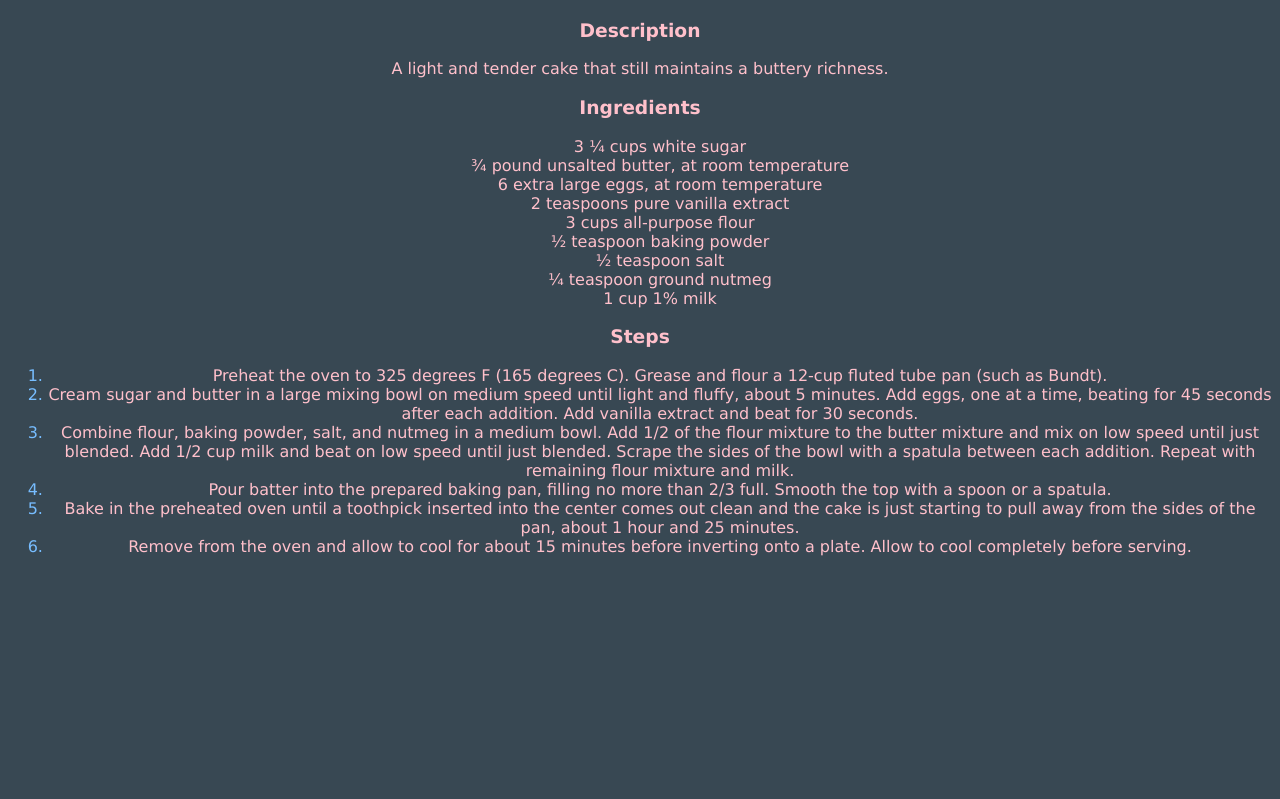
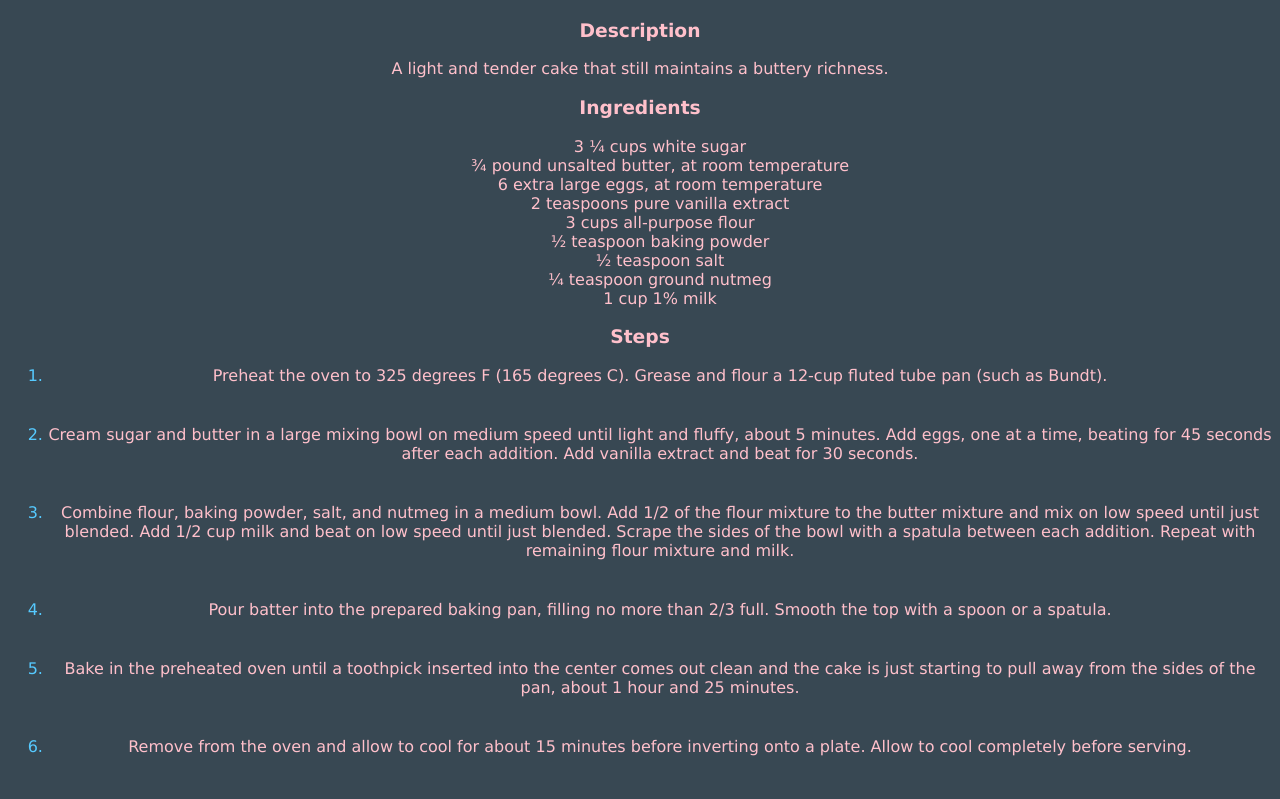
Before and after one commit to Anoosferatu/odin-recipes, a plain HTML site: page recipes/pound-cake.html in a window 1280 px wide. Shown: the part 511-1310 px from the top of the page. Before the commit the page ends 1083 px from the top, so only its background shows below. Drawn offline with Linux system fonts and the light colour scheme.

Commit message:
Added padding to lists

```diff
--- a/recipes/pound-cake.html
+++ b/recipes/pound-cake.html
@@ -26,12 +26,12 @@
     </ul>
     <h3>Steps</h3>
     <ol>
-        <li>Preheat the oven to 325 degrees F (165 degrees C). Grease and flour a 12-cup fluted tube pan (such as Bundt).</li>
-        <li>Cream sugar and butter in a large mixing bowl on medium speed until light and fluffy, about 5 minutes. Add eggs, one at a time, beating for 45 seconds after each addition. Add vanilla extract and beat for 30 seconds.</li>
-        <li>Combine flour, baking powder, salt, and nutmeg in a medium bowl. Add 1/2 of the flour mixture to the butter mixture and mix on low speed until just blended. Add 1/2 cup milk and beat on low speed until just blended. Scrape the sides of the bowl with a spatula between each addition. Repeat with remaining flour mixture and milk.</li>
-        <li>Pour batter into the prepared baking pan, filling no more than 2/3 full. Smooth the top with a spoon or a spatula.</li>
-        <li>Bake in the preheated oven until a toothpick inserted into the center comes out clean and the cake is just starting to pull away from the sides of the pan, about 1 hour and 25 minutes.</li>
-        <li>Remove from the oven and allow to cool for about 15 minutes before inverting onto a plate. Allow to cool completely before serving.</li>
+        <li class="step">Preheat the oven to 325 degrees F (165 degrees C). Grease and flour a 12-cup fluted tube pan (such as Bundt).</li>
+        <li class="step">Cream sugar and butter in a large mixing bowl on medium speed until light and fluffy, about 5 minutes. Add eggs, one at a time, beating for 45 seconds after each addition. Add vanilla extract and beat for 30 seconds.</li>
+        <li class="step">Combine flour, baking powder, salt, and nutmeg in a medium bowl. Add 1/2 of the flour mixture to the butter mixture and mix on low speed until just blended. Add 1/2 cup milk and beat on low speed until just blended. Scrape the sides of the bowl with a spatula between each addition. Repeat with remaining flour mixture and milk.</li>
+        <li class="step">Pour batter into the prepared baking pan, filling no more than 2/3 full. Smooth the top with a spoon or a spatula.</li>
+        <li class="step">Bake in the preheated oven until a toothpick inserted into the center comes out clean and the cake is just starting to pull away from the sides of the pan, about 1 hour and 25 minutes.</li>
+        <li class="step">Remove from the oven and allow to cool for about 15 minutes before inverting onto a plate. Allow to cool completely before serving.</li>
     </ol>
 </body>
 </html>
--- a/style.css
+++ b/style.css
@@ -22,4 +22,9 @@
     list-style: none;
 
 }
-li::marker {color: rgb(119, 189, 255);}
+
+li::marker {color: rgb(86, 202, 255);}
+
+.step {
+    padding-bottom: 40px;
+}
```
Also changed, not shown: index.html (+1 -0 lines), recipes/american-goulash.html (+5 -5 lines), recipes/pancakes.html (+2 -2 lines).
